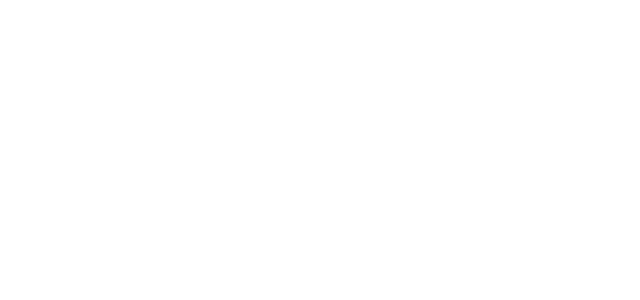
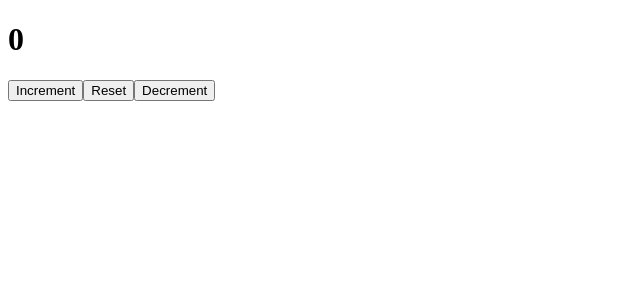
Before and after one commit to SimonX1a0/learning-react, a React (Vite) app in the folder my-react-app/: page / in a window 1280 px wide. Shown: the top 300 px of the page, without its empty margins (0-640 px from the left). Built offline with nearby package versions, Linux system fonts and the light colour scheme.

Commit message:
tested the useState function

```diff
--- a/my-react-app/src/App.jsx
+++ b/my-react-app/src/App.jsx
@@ -1,7 +1,12 @@
-import UserGreeting from "./UserGreeting.jsx"
+import Component from "./Component.jsx"
+import React, {useState} from "react"
+
 function App() {
+
+
   return(
     <>
+      <Component></Component>
     </>
   );
 }
--- /dev/null
+++ b/my-react-app/src/Component.jsx
@@ -0,0 +1,29 @@
+import React, {useState} from "react"
+
+function Component(){
+
+    const [number, setNumber] = useState(0);
+
+    const increment = ()=>{
+        setNumber(number+1)
+    }
+
+    const decrement = ()=>{
+        setNumber(number-1)
+    }
+
+    const reset = ()=>{
+        setNumber(0)
+    }
+    return(
+        <>
+            <h1>{number}</h1>
+            <button onClick={increment}>Increment</button>
+            <button onClick={reset}>Reset</button>
+            <button onClick={decrement}>Decrement</button>
+        </>
+
+    )
+}
+
+export default Component
```
